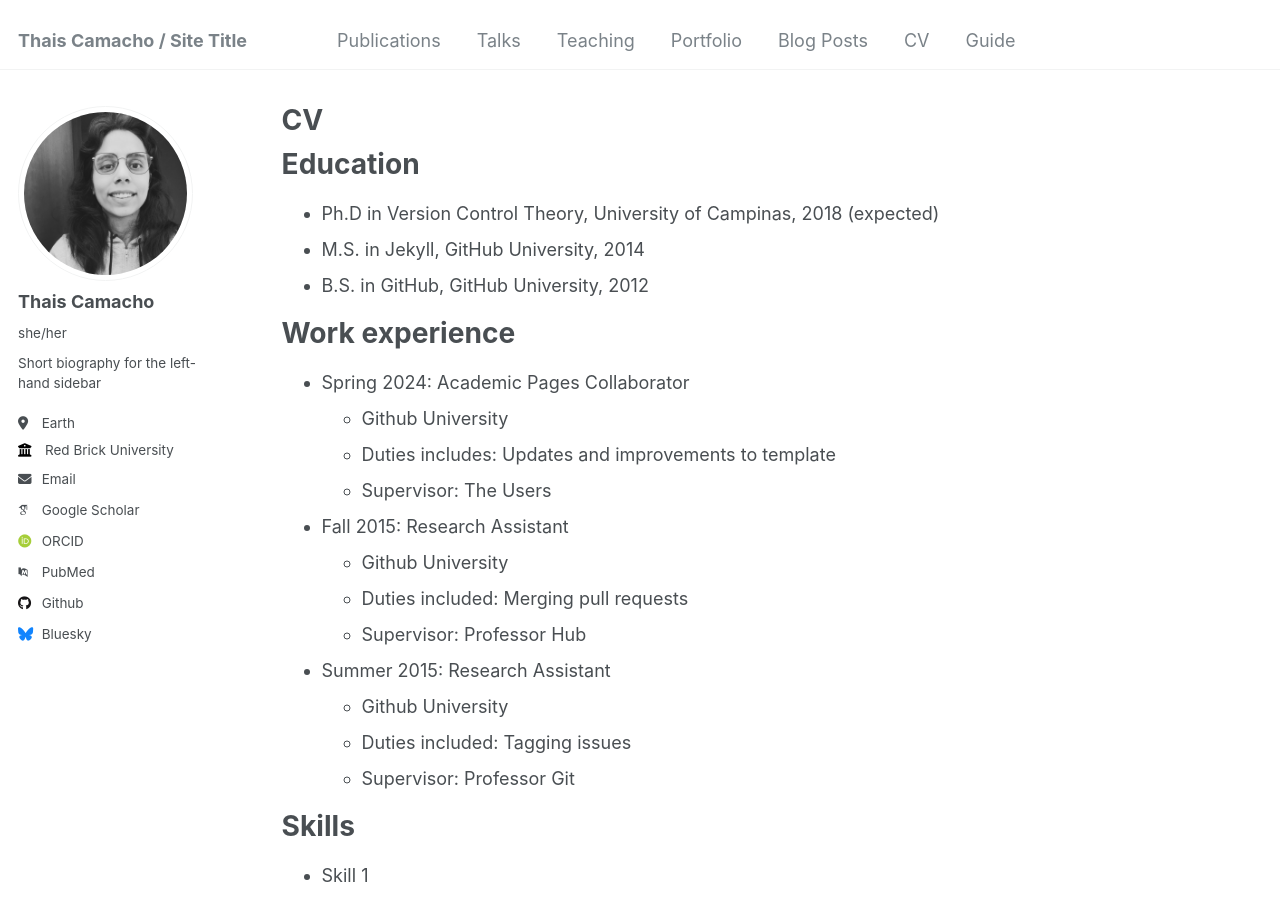
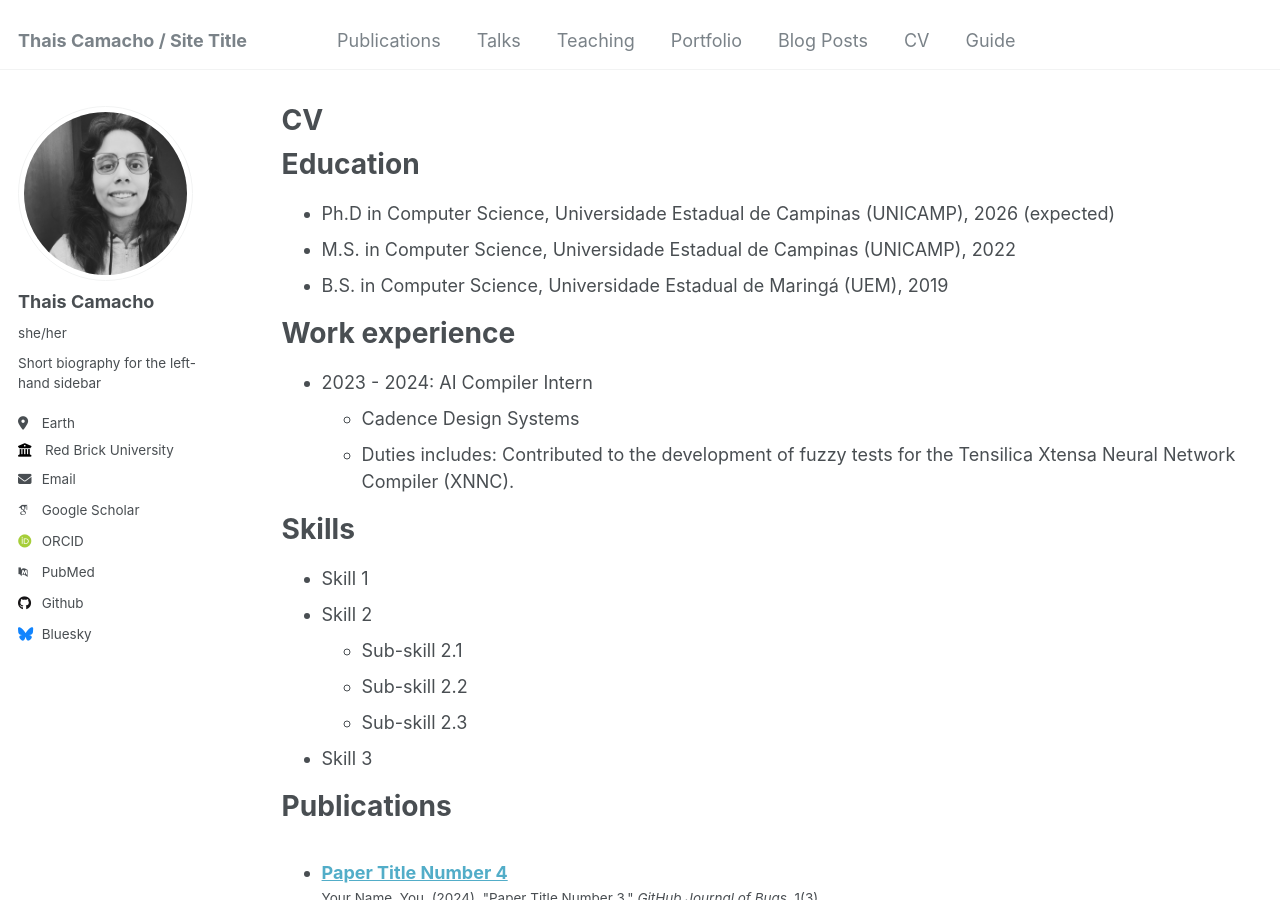
Before and after one commit to thaisacs/thaisacs.github.io, a Jekyll site: the page built from _pages/cv.md, in a window 1280 px wide and 900 px high. Built offline with Jekyll 4.4.1, drawn with Linux system fonts in a browser that asks for light colours; some web fonts are replaced.

Commit message:
Testing edit.

```diff
--- a/_pages/cv.md
+++ b/_pages/cv.md
@@ -11,26 +11,15 @@ redirect_from:
 
 Education
 ======
-* Ph.D in Version Control Theory, University of Campinas, 2018 (expected)
-* M.S. in Jekyll, GitHub University, 2014
-* B.S. in GitHub, GitHub University, 2012
+* Ph.D in Computer Science, Universidade Estadual de Campinas (UNICAMP), 2026 (expected)
+* M.S. in Computer Science, Universidade Estadual de Campinas (UNICAMP), 2022
+* B.S. in Computer Science, Universidade Estadual de Maringá (UEM), 2019
 
 Work experience
 ======
-* Spring 2024: Academic Pages Collaborator
-  * Github University
-  * Duties includes: Updates and improvements to template
-  * Supervisor: The Users
-
-* Fall 2015: Research Assistant
-  * Github University
-  * Duties included: Merging pull requests
-  * Supervisor: Professor Hub
-
-* Summer 2015: Research Assistant
-  * Github University
-  * Duties included: Tagging issues
-  * Supervisor: Professor Git
+* 2023 - 2024: AI Compiler Intern
+  * Cadence Design Systems
+  * Duties includes: Contributed to the development of fuzzy tests for the Tensilica Xtensa Neural Network Compiler (XNNC).
 
 Skills
 ======
```
